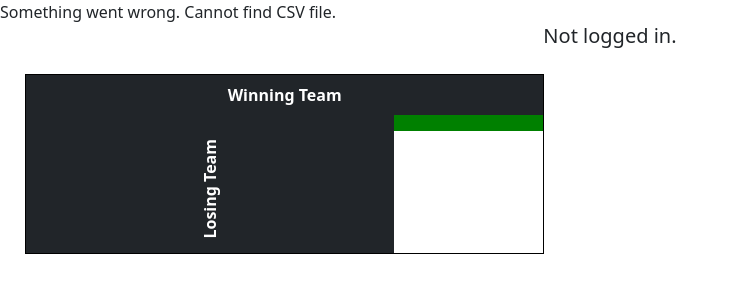
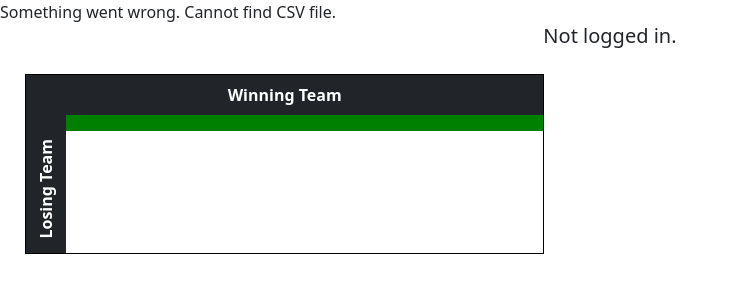
Before and after one commit to cqchisholm/March-Madness-Squares, a Django app: page / in a window 1280 px wide. Shown: the part 64-364 px from the top of the page, without its empty margins (0-737 px from the left). Run offline with Django 3.2, Linux system fonts and the light colour scheme; data comes from the database, SQL or seed files in the repository; both versions use the stored data as it was after the commit; lists and menus that the app fills with data are empty.

Commit message:
database update

```diff
--- a/MMSquares/Squares/static/squares/styles.css
+++ b/MMSquares/Squares/static/squares/styles.css
@@ -38,3 +38,7 @@
 .pool-table tbody tr:hover {
     background-color: rgba(190, 192, 189, 0.534);
 }
+
+.bg-dark {
+    width: 20px;
+}
```
Also changed, not shown: MMSquares/db.sqlite3.
